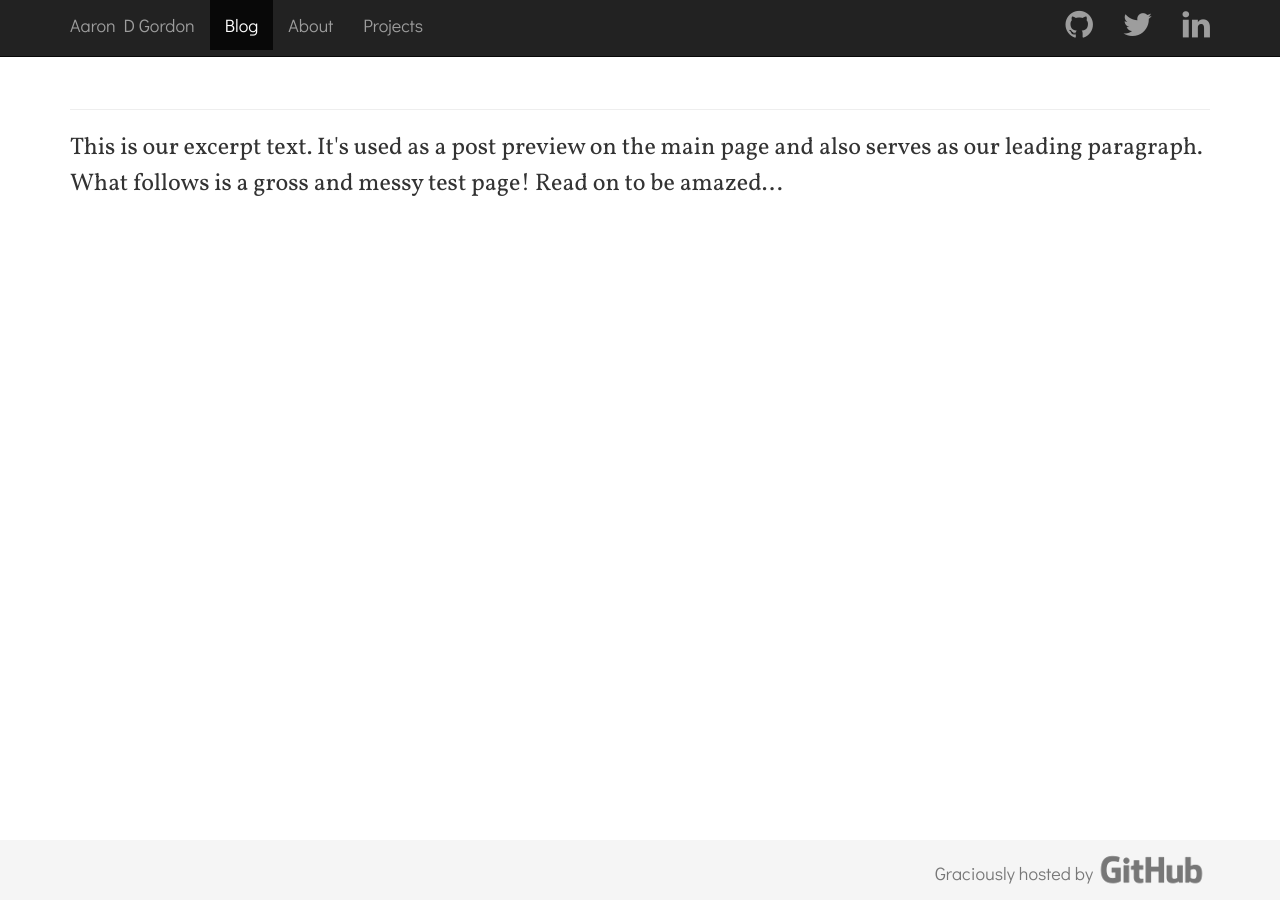
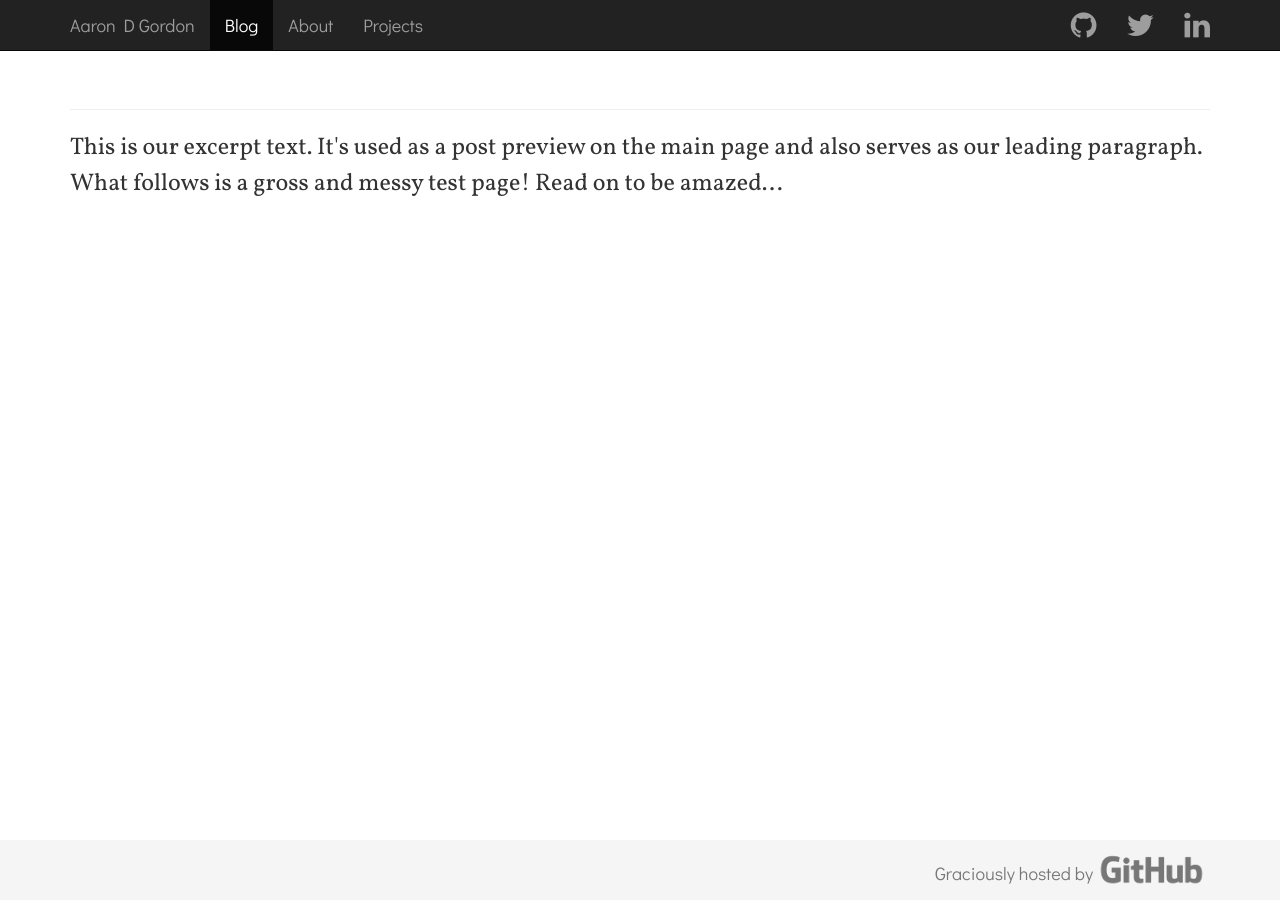
Before and after one commit to aarondgordon/aarondgordon.github.io, a Jekyll site: the page built from index.html, in a window 1280 px wide. Built offline with Jekyll 4.4.1, drawn with Linux system fonts in a browser that asks for light colours; nearby versions of some CDN libraries.

Commit message:
Update default-layout.css

```diff
--- a/assets/css/default-layout.css
+++ b/assets/css/default-layout.css
@@ -21,11 +21,12 @@ body {
 }
 
 .social .fa {
-    font-size: 32px;
+    font-size: 30px;
 }
 
 .social a {
-  padding-top: 9px !important;
+  padding-top: 10px !important;
+  padding-bottom: 0px !important;
 }
 
 .h1, .h2, .h3, .h4, .h5, .h6, h1, h2, h3, h4, h5, h6 {
```
